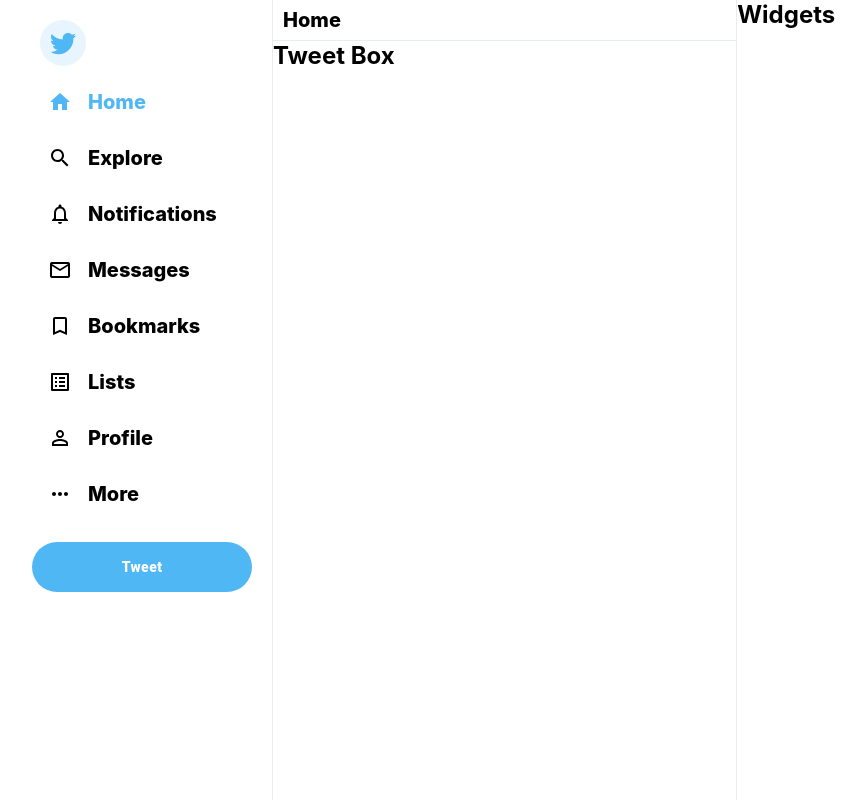
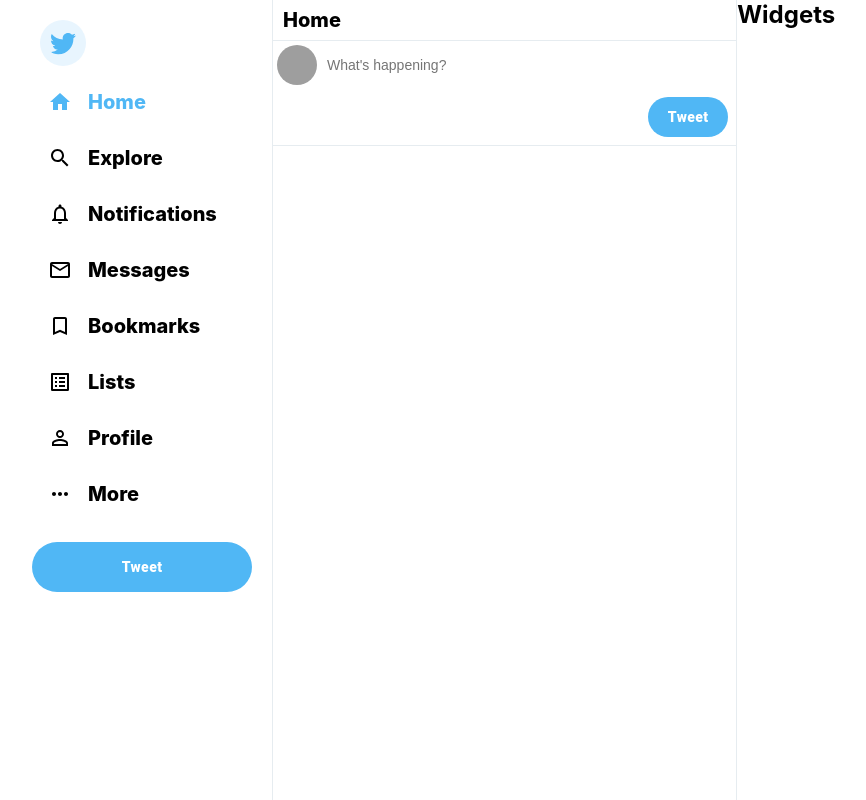
Before and after one commit to majorschwartz/twitter-clone, a React (Create React App) app: page / in a window 1280 px wide. Shown: the whole page, without its empty margins (28-894 px from the left). Built offline with nearby package versions, Linux system fonts and the light colour scheme; grey boxes are pictures that could not be loaded.

Commit message:
Tweet Box changes

```diff
--- a/src/TweetBox.css
+++ b/src/TweetBox.css
@@ -0,0 +1,35 @@
+.tweetBox {
+  border-bottom: 1px solid var(--twitter-background);
+  padding: 0px 8px 8px 0px;
+}
+
+.tweetBox > form {
+  display: flex;
+  flex-direction: column;
+}
+
+.tweetBox__input {
+  padding: 4px;
+  display: flex;
+}
+
+.tweetBox__input > input {
+  flex: 1;
+  margin-left: 8px;
+  font-size: 14px;
+  border: none;
+  outline: none;
+}
+
+.tweetBox__tweetButton {
+  background-color: var(--twitter-color) !important;
+  border: none !important;
+  color: white !important;
+  font-weight: 900 !important;
+  text-transform: inherit !important;
+  border-radius: 30px !important;
+  width: 80px !important;
+  height: 40px !important;
+  margin-top: 8px !important;
+  margin-left: auto !important;
+}
--- a/src/TweetBox.js
+++ b/src/TweetBox.js
@@ -1,10 +1,18 @@
 import React from "react";
 import "./TweetBox.css";
+import { Avatar, Button } from "@material-ui/core";
 
 function TweetBox() {
   return (
-    <div className="tweetbox">
-      <h2>Tweet Box</h2>
+    <div className="tweetBox">
+      <form>
+        <div className="tweetBox__input">
+          <Avatar src="https://cdn.iconscout.com/icon/free/png-256/profile-2337176-1982537.png" />
+          <input placeholder="What's happening?" type="text"></input>
+          {/* <input placeholder="Enter image URL" type="text"></input> */}
+        </div>
+        <Button className="tweetBox__tweetButton">Tweet</Button>
+      </form>
     </div>
   );
 }
```
